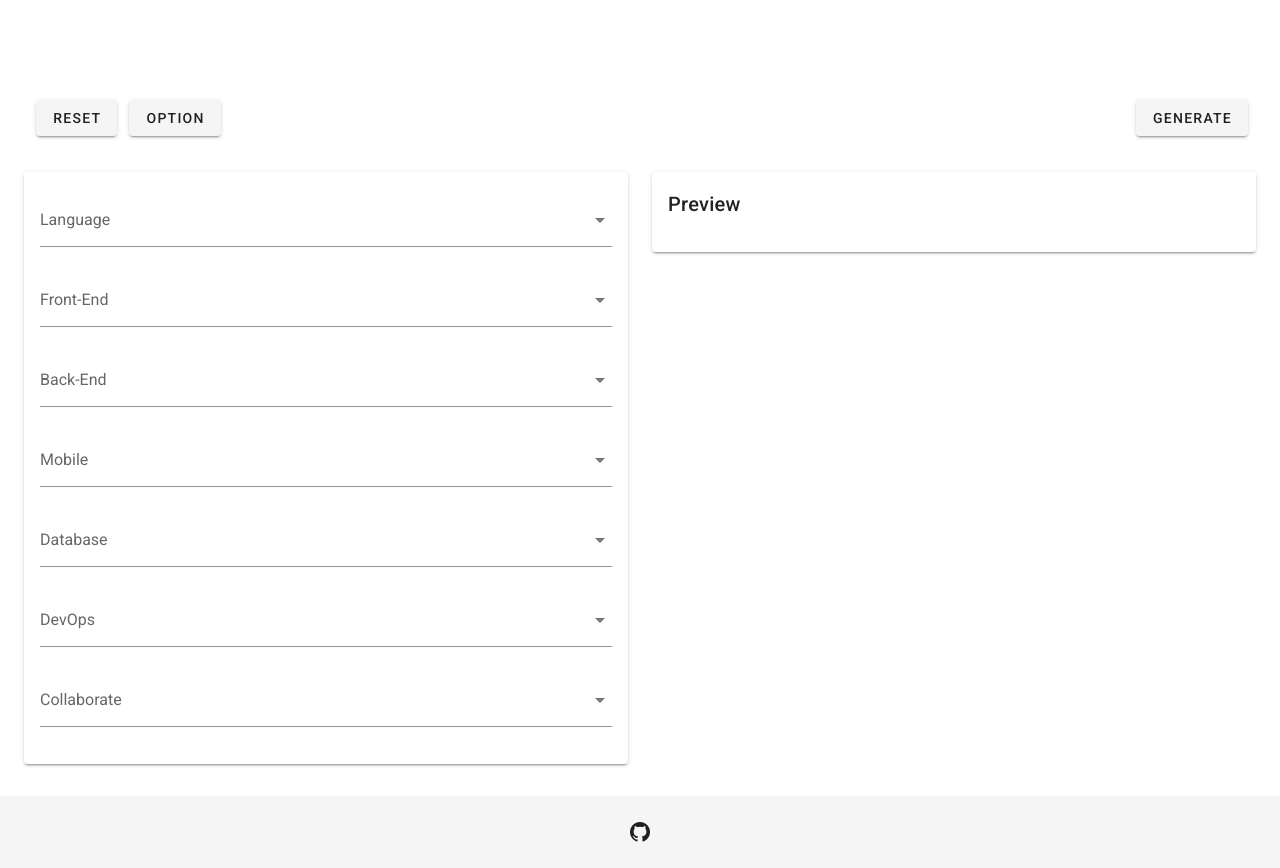
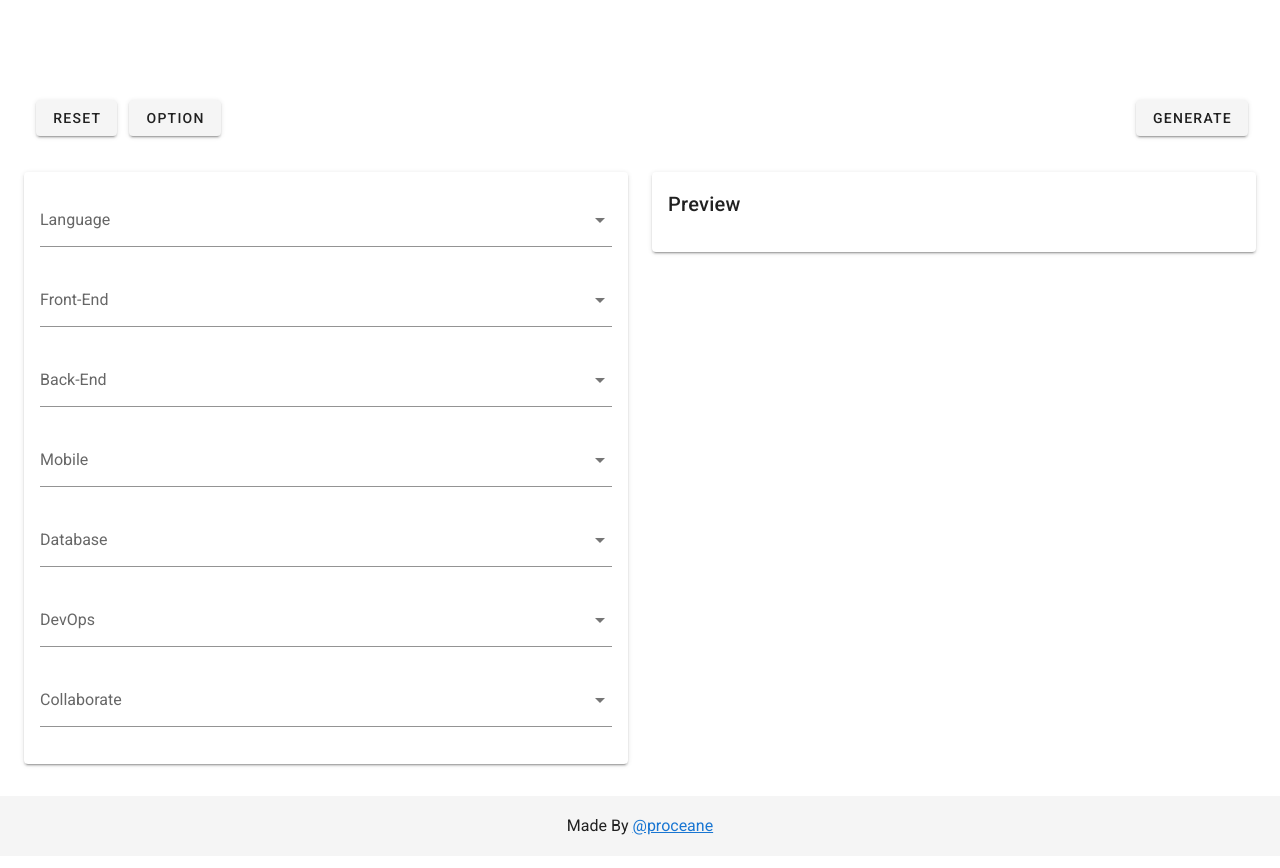
Before and after one commit to proceane/skill-badge-generator, a Vue app: page / in a window 1280 px wide. Built offline with nearby package versions, Linux system fonts and the light colour scheme.

Commit message:
add github link and profile link

```diff
--- a/src/layout/ContentFooter.vue
+++ b/src/layout/ContentFooter.vue
@@ -3,12 +3,7 @@
     <v-col
       class="text-center"
       cols="12">
-      <v-btn
-        href="#"
-        text
-      >
-        <v-icon>mdi-github</v-icon>
-      </v-btn>
+      Made By <a href="https://github.com/proceane" target="_blank">@proceane</a>
     </v-col>
   </v-footer>
 </template>
--- a/src/layout/NavBar.vue
+++ b/src/layout/NavBar.vue
@@ -12,5 +12,15 @@
       <v-icon>mdi-cog</v-icon>
       <span class="mr-2 ml-2">Skill-Badge-Generator</span>
     </v-btn>
+
+    <v-spacer></v-spacer>
+
+    <v-btn
+      href="https://github.com/proceane/dev-skill-badge-generator"
+      text
+      target="_blank"
+    >
+      <v-icon>mdi-github</v-icon>
+    </v-btn>
   </v-app-bar>
 </template>
```
